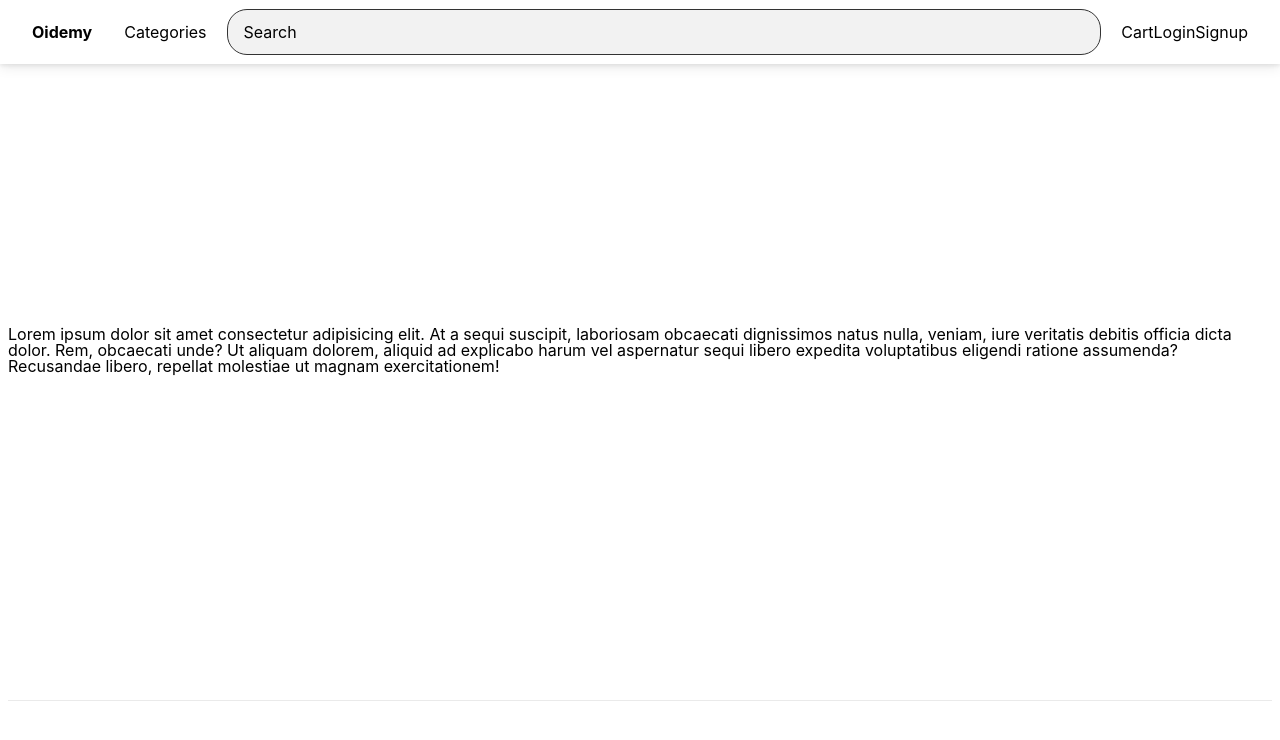
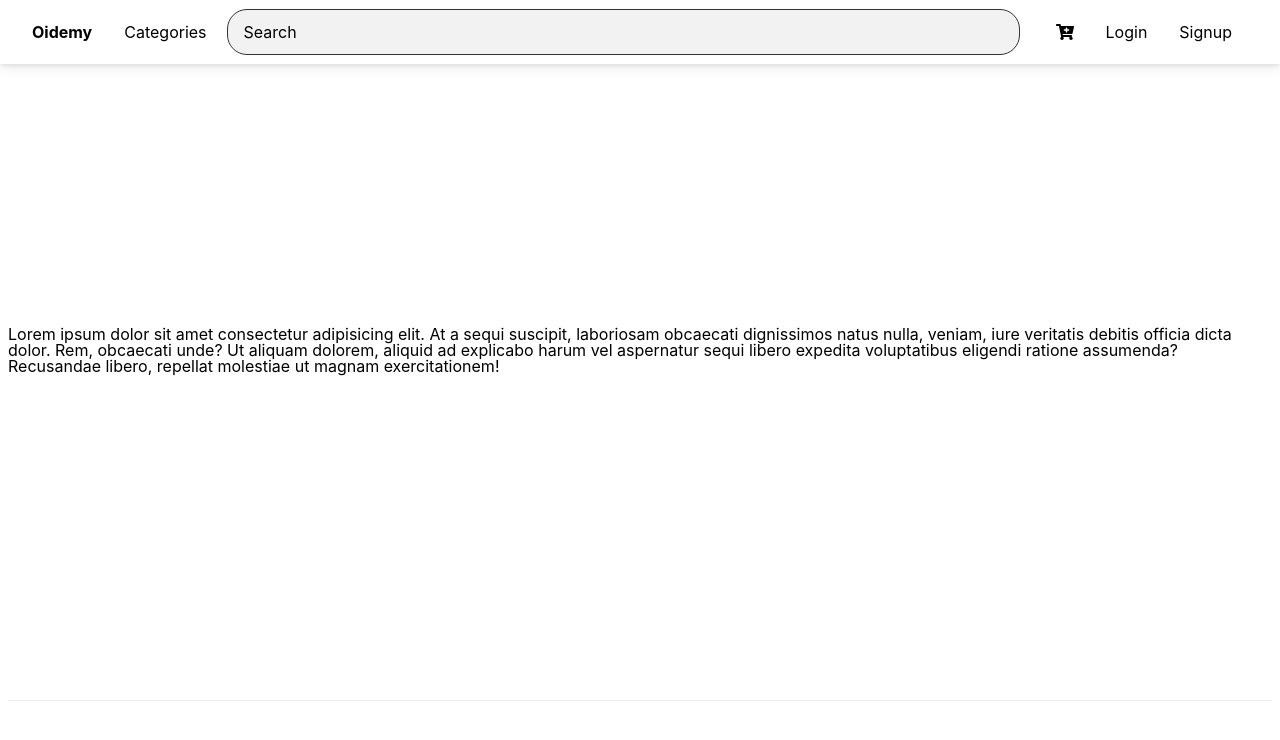
Before and after one commit to xMonty/oidemy, a Next.js app: page / in a window 1280 px wide. Shown: the top 740 px of the page. Built offline with nearby package versions, Linux system fonts and the light colour scheme.

Commit message:
added font awesome

```diff
--- a/components/header/Header.tsx
+++ b/components/header/Header.tsx
@@ -2,6 +2,8 @@ import React, { useState } from 'react'
 import styles from '../../styles/Header.module.scss'
 import CatMenu from './CatMenu';
 import SubMenu from './SubMenu';
+import { FontAwesomeIcon } from '@fortawesome/react-fontawesome';
+import { faCartPlus } from '@fortawesome/free-solid-svg-icons';
 
 function Header() {
 	const [open, setOpen] = useState(false);
@@ -22,7 +24,7 @@ function Header() {
         <span>Search</span>
         <input className={styles.search}/>
       </div>
-			<div className={styles.navCart}>Cart</div>
+			<div className={styles.navCart}><FontAwesomeIcon icon={faCartPlus} /></div>
 			<div className={styles.navLogin}>Login</div>
 			<div className={styles.navSignup}>Signup</div>
 
--- a/package.json
+++ b/package.json
@@ -9,6 +9,9 @@
     "lint": "next lint"
   },
   "dependencies": {
+    "@fortawesome/fontawesome-svg-core": "^1.2.36",
+    "@fortawesome/free-solid-svg-icons": "^5.15.4",
+    "@fortawesome/react-fontawesome": "^0.1.15",
     "next": "11.1.0",
     "react": "17.0.2",
     "react-dom": "17.0.2",
--- a/pages/_app.tsx
+++ b/pages/_app.tsx
@@ -1,5 +1,10 @@
 import '../styles/globals.scss'
 import type { AppProps } from 'next/app'
+
+import { config } from '@fortawesome/fontawesome-svg-core'
+import '@fortawesome/fontawesome-svg-core/styles.css'
+config.autoAddCss = false
+
 
 function MyApp({ Component, pageProps }: AppProps) {
   return <Component {...pageProps} />
--- a/pages/_document.tsx
+++ b/pages/_document.tsx
@@ -9,6 +9,7 @@ class MyDocument extends Document {
             href="https://fonts.googleapis.com/css2?family=Roboto"
             rel="stylesheet"
           />
+          <script src="https://kit.fontawesome.com/8f9573f2fa.js" crossOrigin="anonymous"></script>
         </Head>
         <body>
           <Main />
--- a/styles/Header.module.scss
+++ b/styles/Header.module.scss
@@ -137,18 +137,25 @@
     margin-right: 2rem;
     border: 0;
     background: darken($color: $primary-color, $amount: 5);
+    &:focus {outline:none!important;}
   }
 
   .navCart {
     @include navItem();
+    margin-left: 1rem;
+    margin-right: 1rem;
   }
 
   .navLogin {
     @include navItem();
+    margin-left: 1rem;
+    margin-right: 1rem;
   }
 
   .navSignup {
     @include navItem();
+    margin-left: 1rem;
+    margin-right: 1rem;
   }
 }
 
```
Also changed, not shown: 1 other file (tests, documents, lock files or other folders).
